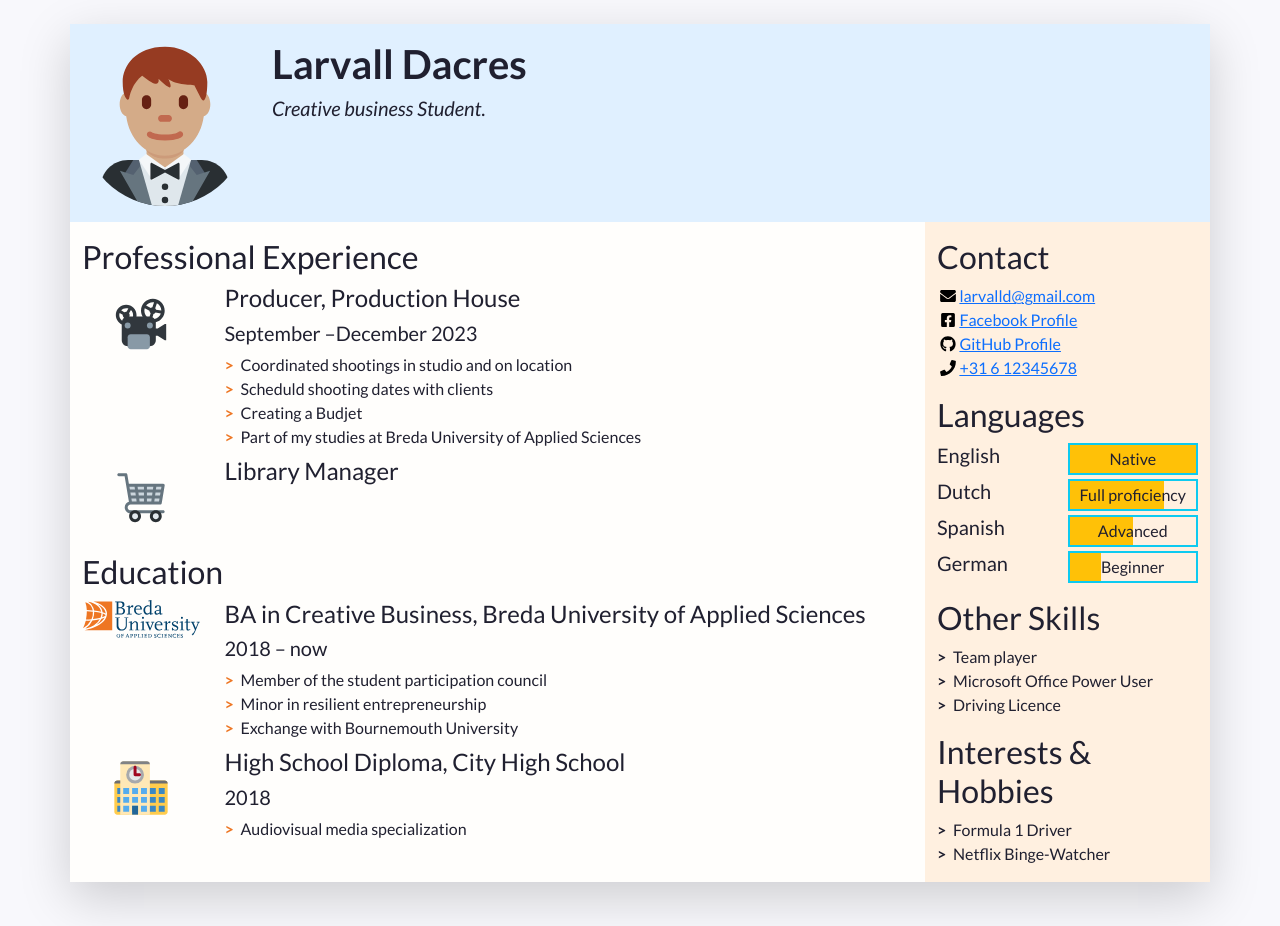
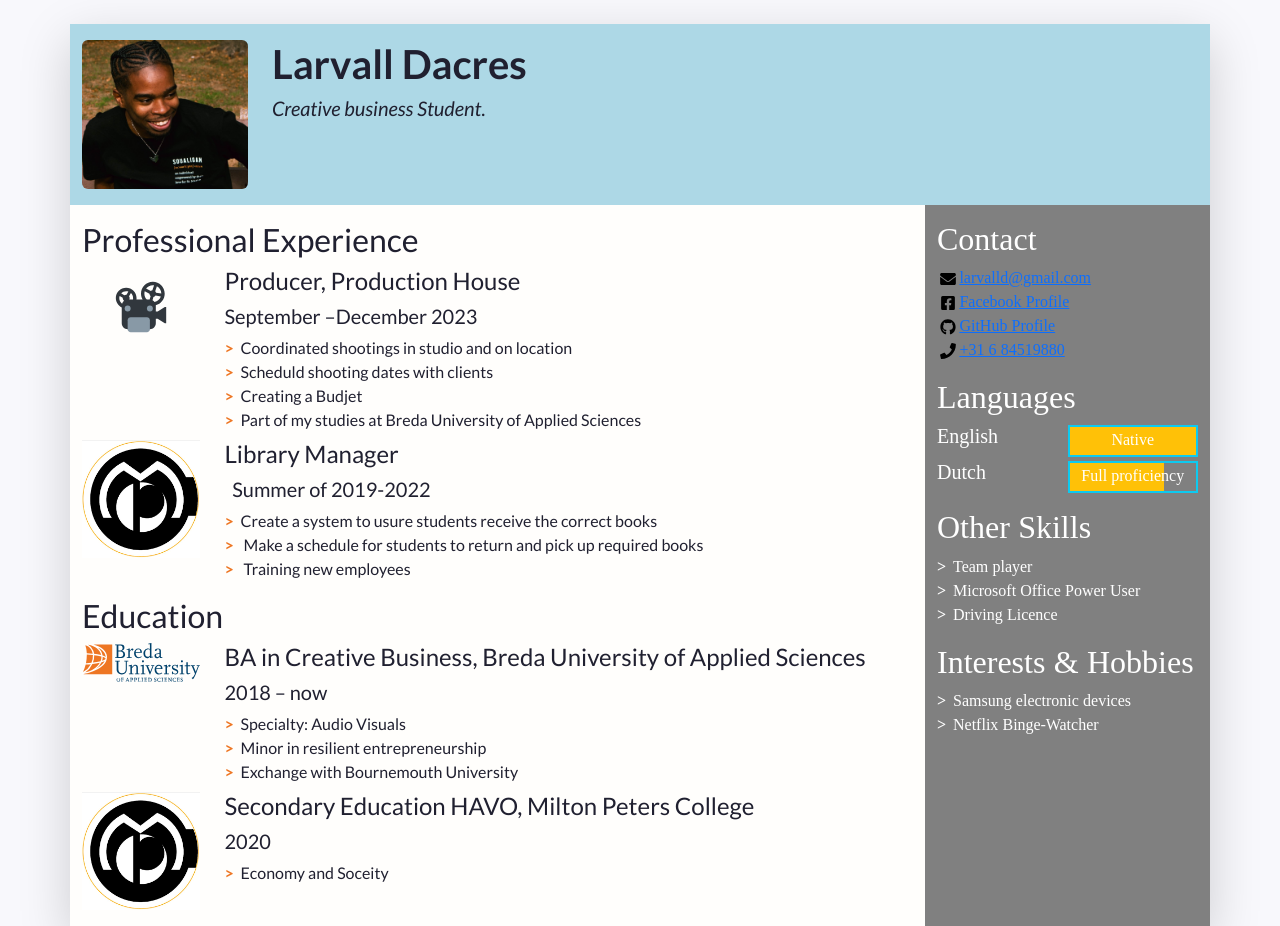
Before and after one commit to Larvall/PRJ4-CV, a plain HTML site: page index.html in a window 1280 px wide. Shown: the top 926 px of the page. Drawn offline with nearby package versions, Linux system fonts and the light colour scheme; a web font is replaced by a local one.

Commit message:
CV.final

```diff
--- a/css/styles.css
+++ b/css/styles.css
@@ -2,6 +2,7 @@
 
 /* Import declaration to use Google Fonts - check https://fonts.google.com/ for details */
 @import url('https://fonts.googleapis.com/css2?family=Lato:ital,wght@0,400;0,700;1,400;1,700&display=swap');
+@import url('https://fonts.googleapis.com/css2?family=Noto+Rashi+Hebrew&display=swap');
 
 /* Styles for the body */
 
@@ -14,7 +15,7 @@ body {
 /* Styles for custom classes in the document. (There are more, try to find them out!) */
 
 .resume-header {
-    background-color: #e0f0ff;
+    background-color: lightblue;
 }
 
 .resume-main {
@@ -22,7 +23,7 @@ body {
 }
 
 .resume-aside {
-	background-color: #fff0e0;
+	background-color: gray;
 }
 
 /* Styles for lists in the document */
@@ -49,3 +50,8 @@ body {
 	height: 1em;
 	flex-basis: 1.4em;
 }
+
+.jobtitle{
+	color: white;
+	font-family: 'Noto Rashi Hebrew', serif;
+}
--- a/index.html
+++ b/index.html
@@ -48,7 +48,7 @@
             "w-100" makes sure the image takes the full width of the column it's in
             "rounded-circle" cuts a circle around the image
           -->
-          <img class="w-100 rounded-circle my-3" src="images/portrait.svg" alt="Portrait of Firstname Lastname" width="160">
+          <img class="w-100 rounded my-3" src="WhatsApp Image 2022-09-14 at 11.58.16 PM.jpeg" alt="Portrait of Firstname Lastname" width="160">
         </div>
         <!--
           A container to wrap around your name and tagline. Full-width at small size, then columns of increasing size.
@@ -105,11 +105,16 @@
               <li class="biography-item row mb-2">
                 <div class="logo-container col-3 col-sm-2 col-md-3 col-lg-2">
                 <!-- We're using a grid inside a grid so we can align logos and text -->
-                  <img class="biography-logo mw-100 d-block mx-auto" src="images/employers/trolley.svg" alt="Company logo" width="80">
+                  <img class="biography-logo mw-100 d-block mx-auto" src="images/images.png" alt="Company logo" width="225">
                 </div>
                 <div class="biography-contents col-9 col-sm-10 col-md-9 col-lg-10">
                   <h4>Library Manager&nbsp;</h4>
-                  <h5>&nbsp;</h5>
+                  <h5>&nbsp; Summer of 2019-2022</h5>
+					<ul class="biography-details list-unstyled">
+					<li>Create a system to usure students receive the correct books </li>
+					<li> Make a schedule for students to return and pick up required books</li>
+					<li> Training new employees </li>
+                    </ul>
                   <!-- This entry doesn't have a list of achievements, but you can copy-paste the one from above -->
                 </div>
               </li>
@@ -133,7 +138,7 @@
                   <h5>2018&nbsp;&ndash;&nbsp;now</h5>
                   <!-- Use the list below to talk about minors, exchanges, extra-curricular activities. -->
                   <ul class="biography-details list-unstyled">
-                    <li>Member of the student participation council</li>
+                    <li>Specialty: Audio Visuals&nbsp; &nbsp;</li>
                     <li>Minor in resilient entrepreneurship</li>
                     <li>Exchange with Bournemouth University</li>
                   </ul>
@@ -143,13 +148,13 @@
               <!-- 2nd item in education -->
               <li class="biography-item row mb-2">
                 <div class="logo-container col-3 col-sm-2 col-md-3 col-lg-2">
-                  <img class="biography-logo mw-100 d-block mx-auto" src="images/schools/school.svg" alt="School logo" width="80">
+                  <img class="biography-logo mw-100 d-block mx-auto" src="images/images.png" alt="School logo" width="225">
                 </div>
                 <div class="biography-contents col-9 col-sm-10 col-md-9 col-lg-10">
-                  <h4>High School Diploma, City High School</h4>
-                  <h5>2018</h5>
+                  <h4>Secondary Education HAVO, Milton Peters College&nbsp;</h4>
+                  <h5>2020&nbsp;</h5>
                   <ul class="biography-details list-unstyled">
-                    <li>Audiovisual media specialization</li>
+                    <li>Economy and Soceity&nbsp; &nbsp;&nbsp;</li>
                   </ul>
                 </div>
               </li>
@@ -165,7 +170,7 @@
           We now move on to the column with contact details, languages and other skills
           <aside> is also a semantic element.
         -->
-        <aside class="col-md-5 col-lg-4 col-xl-3 resume-aside">
+        <aside class="col-md-5 col-lg-4 col-xl-3 resume-aside jobtitle">
 
           <!-- The first block will be contact details -->
           <section class="my-3 aside-section">
@@ -184,13 +189,13 @@
                 </a>
               </li>
               <li class="contact-item">
-                <a class="d-flex align-items-center" href="https://facebook.com/" target="_blank">
+                <a class="d-flex align-items-center" href="https://www.facebook.com/larvall.d.y" target="_blank">
                   <img class="contact-icon" src="images/icons/facebook.svg" alt="Facebook">
                   Facebook Profile
                 </a>
               </li>
               <li class="contact-item">
-                <a class="d-flex align-items-center" href="https://github.com/" target="_blank">
+                <a class="d-flex align-items-center" href="https://github.com/Larvall" target="_blank">
                   <img class="contact-icon" src="images/icons/github.svg" alt="LinkedIn">
                   GitHub Profile
                 </a>
@@ -198,8 +203,7 @@
               <li class="contact-item">
                 <a class="d-flex align-items-center" href="tel:+31612345678" target="_blank">
                   <img class="contact-icon" src="images/icons/phone.svg" alt="Mobile Phone">
-                  +31 6 12345678
-                </a>
+                +31 6 84519880</a>
               </li>
             </ul>
           </section>
@@ -226,22 +230,6 @@
                   <h6 class="position-absolute w-100 text-center top-0 py-1">Full proficiency</h6>
                 </div>
               </li>
-              <li class="language-item d-flex mb-1">
-                <h5 class="language-name w-50">Spanish</h5>
-                <div class="language-level w-50 border border-info border-2 position-relative">
-                  <!-- The div below is a progress bar. Choose between w-25, w-50, w-75 and w-100 to show your level of fluency -->
-                  <div class="language-progress position-absolute bg-warning h-100 w-50"></div>
-                  <h6 class="position-absolute w-100 text-center top-0 py-1">Advanced</h6>
-                </div>
-              </li>
-              <li class="language-item d-flex mb-1">
-                <h5 class="language-name w-50">German</h5>
-                <div class="language-level w-50 border border-info border-2 position-relative">
-                  <!-- The div below is a progress bar. Choose between w-25, w-50, w-75 and w-100 to show your level of fluency -->
-                  <div class="language-progress position-absolute bg-warning h-100 w-25"></div>
-                  <h6 class="position-absolute w-100 text-center top-0 py-1">Beginner</h6>
-                </div>
-              </li>
             </ul>
           </section>
 
@@ -261,7 +249,7 @@
           <section class="my-3 aside-section">
             <h2>Interests &amp; Hobbies</h2>
             <ul class="skill-list list-unstyled">
-              <li class="skill-item">Formula 1 Driver</li>
+              <li class="skill-item">Samsung electronic devices&nbsp; &nbsp;&nbsp;</li>
               <li class="skill-item">Netflix Binge-Watcher</li>
             </ul>
           </section>
```
Also changed, not shown: WhatsApp Image 2022-09-14 at 11.58.16 PM.jpeg (added), images/images.png (added), 1 other file.
